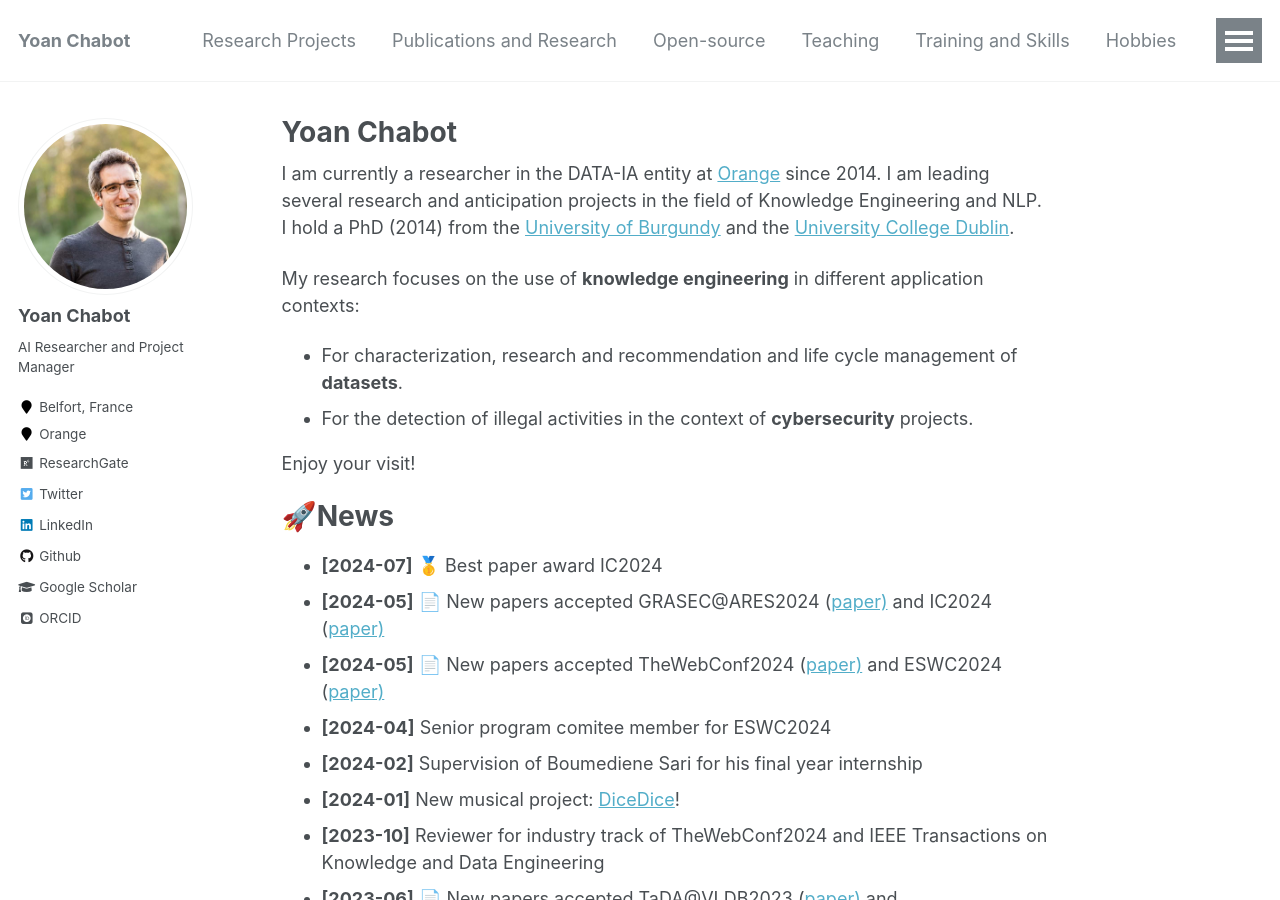
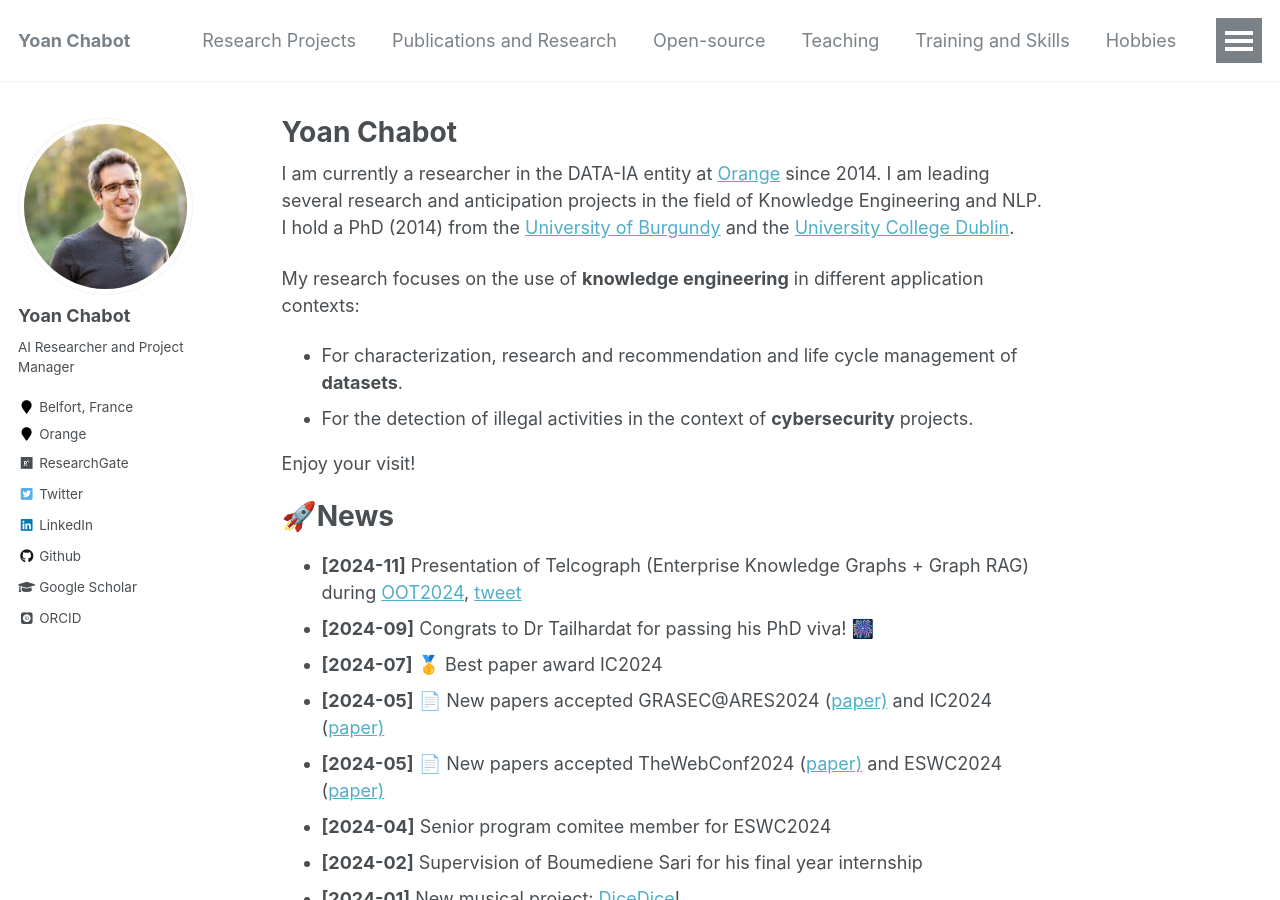
Before and after one commit to yoanchabot/yoanchabot.github.io, a Jekyll site: the page built from _pages/about.md, in a window 1280 px wide and 900 px high. Built offline with Jekyll 4.4.1, drawn with Linux system fonts in a browser that asks for light colours; some web fonts are replaced.

Commit message:
Update about.md

```diff
--- a/_pages/about.md
+++ b/_pages/about.md
@@ -19,6 +19,8 @@ My research focuses on the use of **knowledge engineering** in different applica
 Enjoy your visit!
 
 # 🚀News
+* **[2024-11]** Presentation of Telcograph (Enterprise Knowledge Graphs + Graph RAG) during [OOT2024](https://hellofuture.orange.com/fr/opentech/), [tweet](https://x.com/yoan_chabot/status/1862224022504673423)
+* **[2024-09]** Congrats to Dr Tailhardat for passing his PhD viva! 🎆
 * **[2024-07]** 🥇 Best paper award IC2024
 * **[2024-05]** 📄 New papers accepted GRASEC@ARES2024 ([paper)](https://yoanchabot.github.io/publications.html#grasec_2024) and IC2024 ([paper)](https://yoanchabot.github.io/publications.html#ic_2024)
 * **[2024-05]** 📄 New papers accepted TheWebConf2024 ([paper)](https://yoanchabot.github.io/publications.html#www_2024) and ESWC2024 ([paper)](https://yoanchabot.github.io/publications.html#eswc_2024)
```
